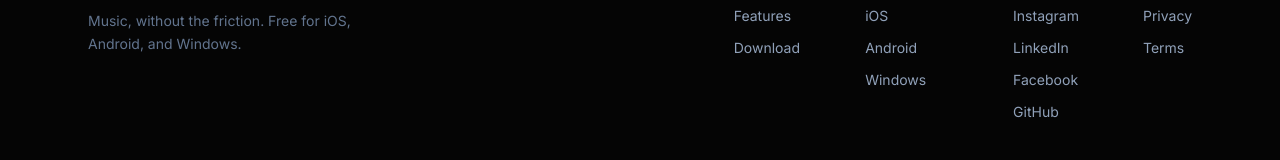
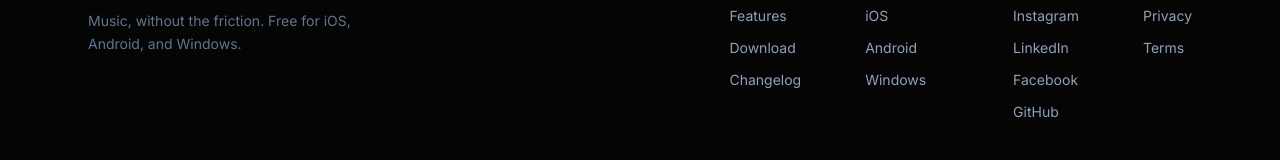
Before and after one commit to ppplayermusic/website, a Next.js app: page /en/terms in a window 1280 px wide. Shown: the part 1602-1762 px from the top of the page. Built offline with nearby package versions, Linux system fonts and the light colour scheme.

Commit message:
feat: add changelog link to footer navigation

```diff
--- a/components/Footer.tsx
+++ b/components/Footer.tsx
@@ -34,6 +34,7 @@ export default function Footer() {
               <span className="text-white text-xs font-semibold uppercase tracking-widest mb-4">{t("product")}</span>
               <Link href="/#features" className="text-slate-400 hover:text-white text-sm transition-all duration-300 hover:translate-x-1 w-fit">{t("features")}</Link>
               <Link href="/#download" className="text-slate-400 hover:text-white text-sm transition-all duration-300 hover:translate-x-1 w-fit">{t("download")}</Link>
+              <Link href="/changelog" className="text-slate-400 hover:text-white text-sm transition-all duration-300 hover:translate-x-1 w-fit">Changelog</Link>
             </div>
 
             <div className="flex flex-col gap-3">
```
